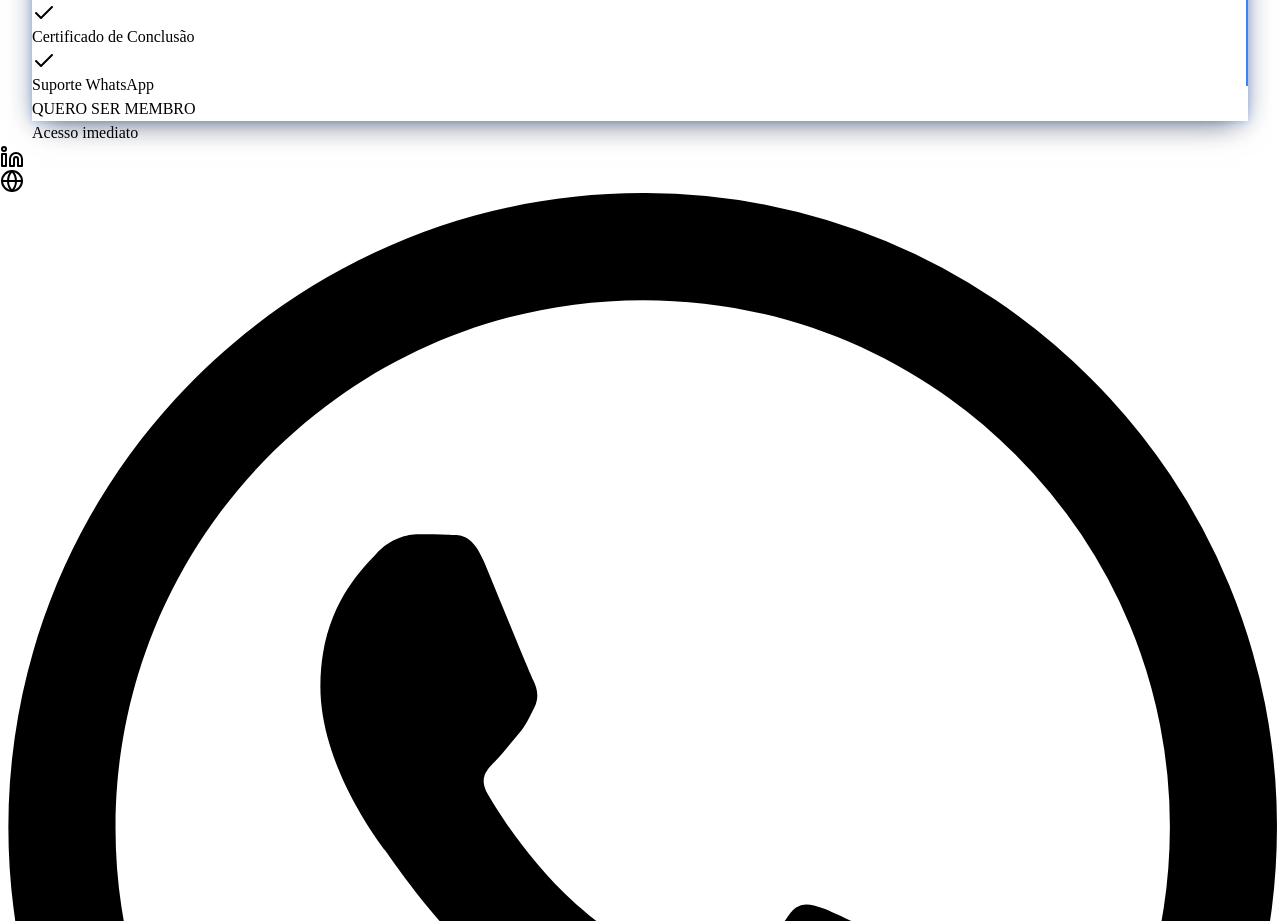
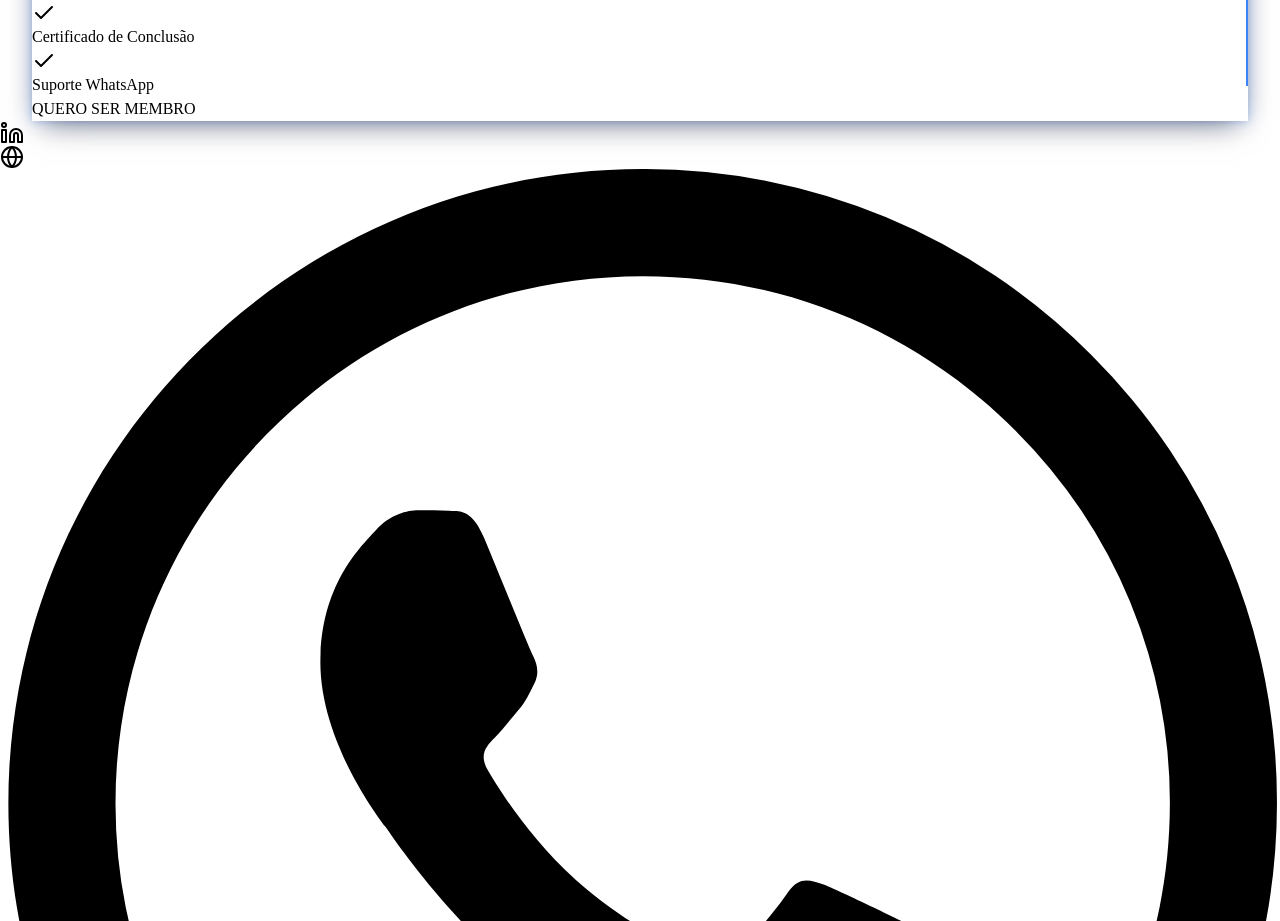
Before and after one commit to sandronsk1977-creator/sf-cyber, a React (Vite) app in the folder client/: page / in a window 1280 px wide. Shown: the part 3666-4587 px from the top of the page. Built offline with nearby package versions, Linux system fonts and the light colour scheme.

Commit message:
feat: remover rodape Acesso imediato dos planos

```diff
--- a/client/src/components/PricingSection.tsx
+++ b/client/src/components/PricingSection.tsx
@@ -123,7 +123,6 @@ const plans = [
           </div>
 
           <div className="mt-12 text-center text-sm text-slate-400">
-            Acesso imediato
           </div>
 
         </div>
```
